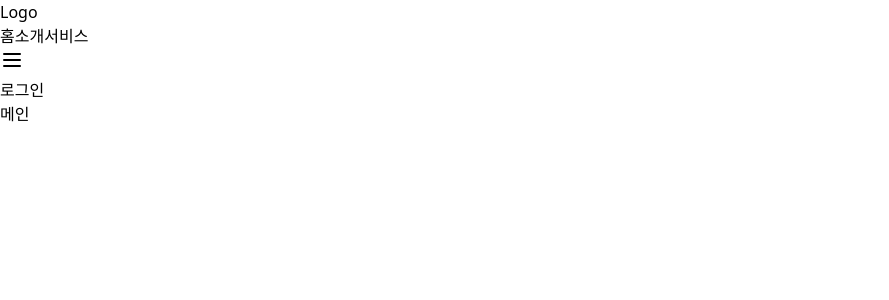
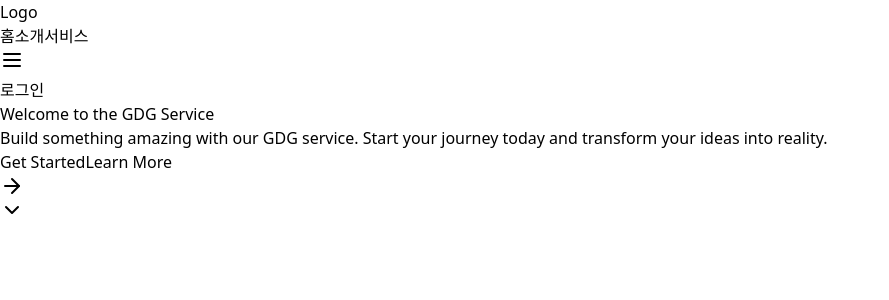
Before and after one commit to New-Year-Hackathon-Google/Fullstack, a Next.js app: page / in a window 1280 px wide. Shown: the top 300 px of the page, without its empty margins (0-889 px from the left). Built offline with nearby package versions, Linux system fonts and the light colour scheme.

Commit message:
feat: add HeroSection component in main page

```diff
--- a/src/app/page.tsx
+++ b/src/app/page.tsx
@@ -1,3 +1,9 @@
+import HeroSection from '@/components/layouts/Hero/HeroSection';
+
 export default function Home() {
-  return <div>메인</div>;
+  return (
+    <div>
+      <HeroSection />
+    </div>
+  );
 }
```
